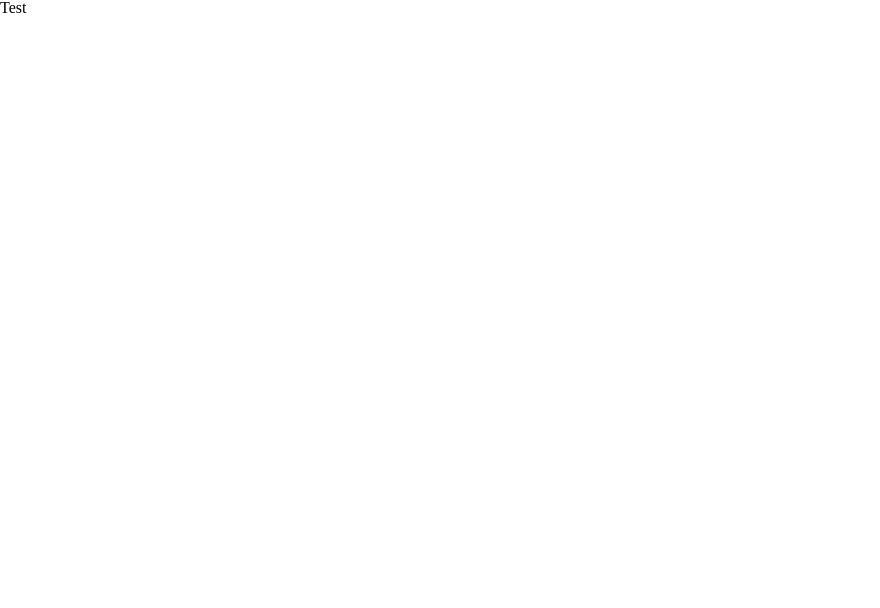
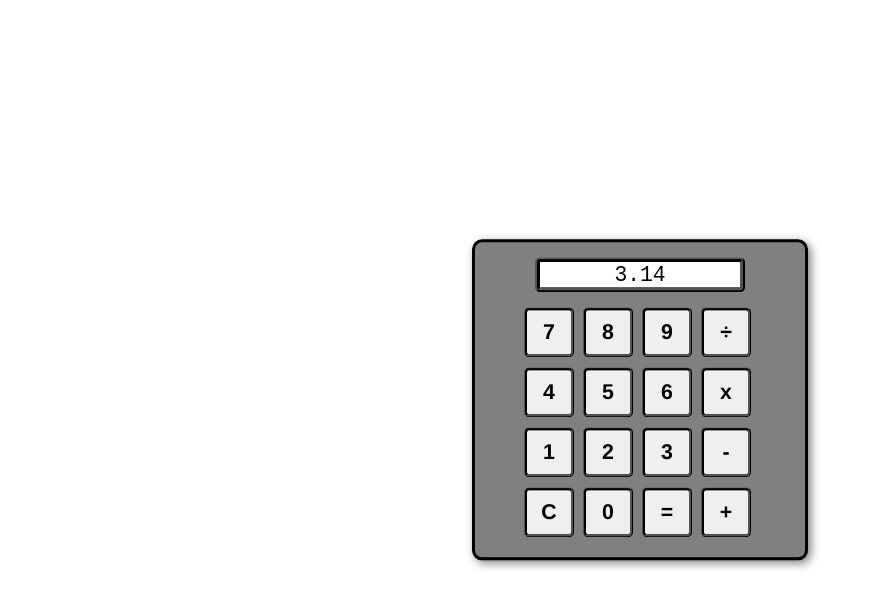
Before and after one commit to bryanluu/TOP_calculator, a plain HTML site: page index.html in a window 1280 px wide. Shown: the whole page, without its empty margins (0-880 px from the left). Drawn offline with Linux system fonts and the light colour scheme.

Commit message:
Created a calculator that doesn't function yet.

```diff
--- a/index.html
+++ b/index.html
@@ -6,7 +6,37 @@
     <link href="main.css" rel="stylesheet" type="text/css">
   </head>
   <body>
-    Test
+    <div id="calculator">
+      <div id="display">
+        3.14
+      </div>
+      <form id="buttons">
+        <div class="row">
+          <button class="number" type="submit">7</button>
+          <button class="number" type="submit">8</button>
+          <button class="number" type="submit">9</button>
+          <button class="operator" type="submit">÷</button>
+        </div>
+        <div class="row">
+          <button class="number" type="submit">4</button>
+          <button class="number" type="submit">5</button>
+          <button class="number" type="submit">6</button>
+          <button class="operator" type="submit">x</button>
+        </div>
+        <div class="row">
+          <button class="number" type="submit">1</button>
+          <button class="number" type="submit">2</button>
+          <button class="number" type="submit">3</button>
+          <button class="operator" type="submit">-</button>
+        </div>
+        <div class="row">
+          <button id="clear" type="submit">C</button>
+          <button class="number" type="submit">0</button>
+          <button type="submit" id="equals">=</button>
+          <button class="operator" type="submit">+</button>
+        </div>
+      </form>
+    </div>
     <script src="script.js"></script>
   </body>
 </html>
--- a/main.css
+++ b/main.css
@@ -0,0 +1,56 @@
+/* Calculator Body */
+
+#calculator {
+  position: absolute;
+  top: 50%;
+  left: 50%;
+  transform: translate(-50%, -50%);
+  background-color: gray;
+  text-align: center;
+  width: 300px;
+  padding: 15px;
+  border: 3px solid black;
+  border-radius: 10px;
+  box-shadow: 3px 3px 10px gray;
+}
+
+#display {
+  position: relative;
+  background-color: white;
+  left: 50%;
+  width: 200px;
+  padding: 3px 0 1px 0;
+  transform: translate(-50%, 0);
+  margin-bottom: 10px;
+  border: 5px ridge black;
+  border-radius:5px;
+  font-family: monospace;
+  font-size: 16pt;
+}
+
+#buttons {
+  background-color: transparent;
+}
+
+.row {
+  display: block;
+}
+
+/* Buttons */
+
+button {
+  display: inline-block;
+  padding: 0px;
+  width: 50px;
+  height: 50px;
+  margin: 5px 5px 5px 0px;
+  font-family: Helvetica;
+  font-weight: bold;
+  font-size: 16pt;
+  border: 3px ridge black;
+  border-radius: 5px;
+}
+
+button:hover {
+  box-shadow: 0 0 5px white;
+}
--- a/script.js
+++ b/script.js
@@ -13,3 +13,18 @@ function multiply(x, y) {
 function divide(x, y) {
   return x/y;
 }
+
+function operate(operator, x, y) {
+  switch(operator) {
+    case "+":
+      return add(x, y);
+    case "-":
+      return subtract(x, y);
+    case "x":
+    case "*":
+      return multiply(x, y);
+    case "/":
+    case "÷":
+      return divide(x, y);
+  }
+}
```
